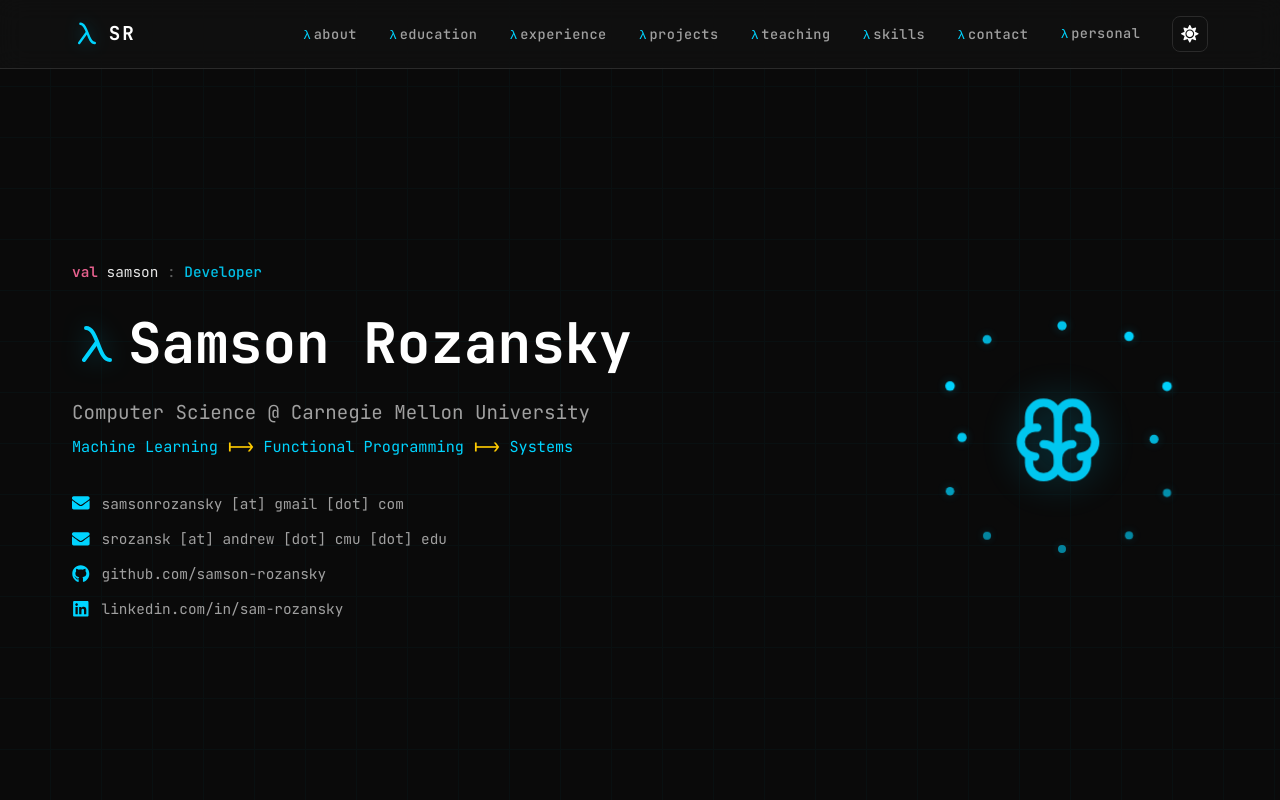
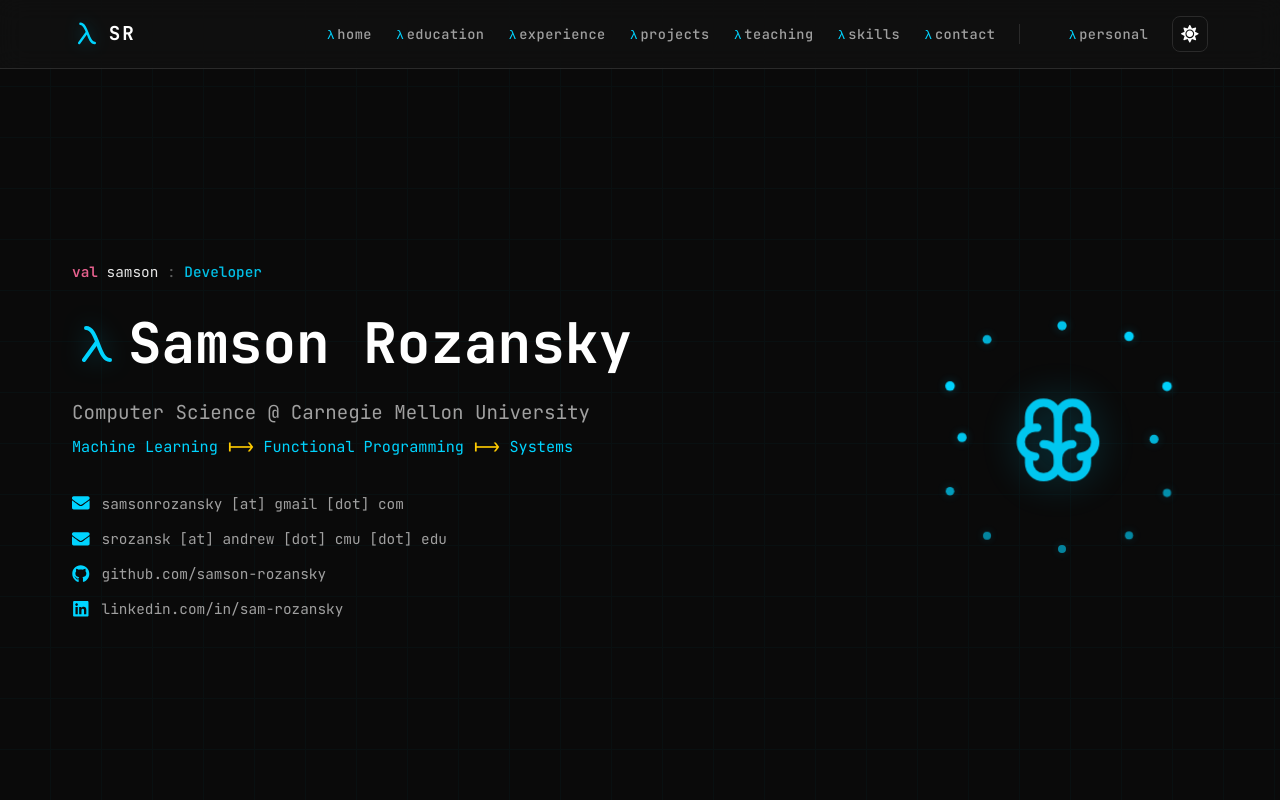
Before and after one commit to samson-rozansky/samson-rozansky.github.io, a React (Vite) app: page / in a window 1280 px wide. Shown: the top 800 px of the page. Built offline with nearby package versions, Linux system fonts and the light colour scheme.

Commit message:
Add animated nav transition between main and personal pages

```diff
--- a/src/App.css
+++ b/src/App.css
@@ -160,7 +160,58 @@
 .nav-links {
   display: flex;
   align-items: center;
-  gap: 2rem;
+  gap: 1.5rem;
+}
+
+.nav-group {
+  display: flex;
+  align-items: center;
+  gap: 1.5rem;
+  overflow: hidden;
+}
+
+.nav-group.main-nav .nav-collapsible {
+  transition: all 0.3s ease, opacity 0.2s ease, transform 0.3s ease;
+  transform-origin: left center;
+}
+
+.nav-group.main-nav.collapsed .nav-collapsible {
+  max-width: 0;
+  opacity: 0;
+  transform: scaleX(0);
+  margin: 0;
+  padding: 0;
+}
+
+.nav-group.personal-nav {
+  transition: all 0.3s ease;
+}
+
+.nav-group.personal-nav .nav-expandable {
+  transition: all 0.3s ease, opacity 0.2s ease 0.1s, transform 0.3s ease;
+  transform-origin: left center;
+}
+
+.nav-group.personal-nav.collapsed {
+  max-width: 0;
+  opacity: 0;
+}
+
+.nav-group.personal-nav.collapsed .nav-expandable {
+  max-width: 0;
+  opacity: 0;
+  transform: scaleX(0);
+}
+
+.nav-divider {
+  width: 1px;
+  height: 20px;
+  background: var(--border-color);
+  transition: opacity 0.3s ease;
+}
+
+.personal-link {
+  transition: all 0.3s ease;
 }
 
 .nav-links a,
--- a/src/App.jsx
+++ b/src/App.jsx
@@ -1,5 +1,5 @@
 import { useState, useEffect } from 'react'
-import { HashRouter, Routes, Route, Link, useLocation } from 'react-router-dom'
+import { HashRouter, Routes, Route, Link, useLocation, useNavigate } from 'react-router-dom'
 import { FaGithub, FaLinkedin, FaEnvelope, FaSun, FaMoon, FaExternalLinkAlt, FaJava } from 'react-icons/fa'
 import { SiPython, SiCplusplus, SiJavascript, SiFlask, SiGit, SiLinux, SiLatex, SiPandas } from 'react-icons/si'
 import { TbLambda, TbBrain, TbWriting, TbChartLine, TbBrandCSharp } from 'react-icons/tb'
@@ -25,34 +25,79 @@
 
 function Header({ isDark, setIsDark }) {
   const location = useLocation()
+  const navigate = useNavigate()
   const isPersonalPage = location.pathname === '/personal'
+  const [isAnimating, setIsAnimating] = useState(false)
+  const [showPersonalNav, setShowPersonalNav] = useState(isPersonalPage)
+
+  useEffect(() => {
+    if (isPersonalPage) {
+      setIsAnimating(true)
+      const timer = setTimeout(() => {
+        setShowPersonalNav(true)
+        setIsAnimating(false)
+      }, 300)
+      return () => clearTimeout(timer)
+    } else {
+      setIsAnimating(true)
+      setShowPersonalNav(false)
+      const timer = setTimeout(() => {
+        setIsAnimating(false)
+      }, 300)
+      return () => clearTimeout(timer)
+    }
+  }, [isPersonalPage])
+
+  const handlePersonalClick = () => {
+    setIsAnimating(true)
+    setTimeout(() => {
+      navigate('/personal')
+    }, 150)
+  }
+
+  const handleHomeClick = () => {
+    setIsAnimating(true)
+    setTimeout(() => {
+      navigate('/')
+    }, 150)
+  }
 
   return (
     <header className="header">
       <nav className="nav">
-        <Link to="/" className="logo">
+        <Link to="/" className="logo" onClick={(e) => { if (isPersonalPage) { e.preventDefault(); handleHomeClick(); }}}>
           <TbLambda className="lambda-icon" />
           <span className="logo-text">SR</span>
         </Link>
         <div className="nav-links">
-          {isPersonalPage ? (
-            <>
-              <Link to="/"><span className="nav-lambda">λ</span>home</Link>
-              <button onClick={() => scrollToSection('personal')} className="nav-btn"><span className="nav-lambda">λ</span>personal</button>
-              <button onClick={() => scrollToSection('insights')} className="nav-btn"><span className="nav-lambda">λ</span>insights</button>
-            </>
-          ) : (
-            <>
-              <button onClick={() => scrollToSection('about')} className="nav-btn"><span className="nav-lambda">λ</span>about</button>
-              <button onClick={() => scrollToSection('education')} className="nav-btn"><span className="nav-lambda">λ</span>education</button>
-              <button onClick={() => scrollToSection('experience')} className="nav-btn"><span className="nav-lambda">λ</span>experience</button>
-              <button onClick={() => scrollToSection('projects')} className="nav-btn"><span className="nav-lambda">λ</span>projects</button>
-              <button onClick={() => scrollToSection('teaching')} className="nav-btn"><span className="nav-lambda">λ</span>teaching</button>
-              <button onClick={() => scrollToSection('skills')} className="nav-btn"><span className="nav-lambda">λ</span>skills</button>
-              <button onClick={() => scrollToSection('contact')} className="nav-btn"><span className="nav-lambda">λ</span>contact</button>
-              <Link to="/personal"><span className="nav-lambda">λ</span>personal</Link>
-            </>
+          <div className={`nav-group main-nav ${isPersonalPage ? 'collapsed' : ''} ${isAnimating ? 'animating' : ''}`}>
+            <button onClick={() => scrollToSection('about')} className="nav-btn"><span className="nav-lambda">λ</span>home</button>
+            <button onClick={() => scrollToSection('education')} className="nav-btn nav-collapsible"><span className="nav-lambda">λ</span>education</button>
+            <button onClick={() => scrollToSection('experience')} className="nav-btn nav-collapsible"><span className="nav-lambda">λ</span>experience</button>
+            <button onClick={() => scrollToSection('projects')} className="nav-btn nav-collapsible"><span className="nav-lambda">λ</span>projects</button>
+            <button onClick={() => scrollToSection('teaching')} className="nav-btn nav-collapsible"><span className="nav-lambda">λ</span>teaching</button>
+            <button onClick={() => scrollToSection('skills')} className="nav-btn nav-collapsible"><span className="nav-lambda">λ</span>skills</button>
+            <button onClick={() => scrollToSection('contact')} className="nav-btn nav-collapsible"><span className="nav-lambda">λ</span>contact</button>
+          </div>
+
+          <div className="nav-divider"></div>
+
+          <div className={`nav-group personal-nav ${!isPersonalPage ? 'collapsed' : ''} ${isAnimating ? 'animating' : ''}`}>
+            {isPersonalPage && (
+              <>
+                <button onClick={handleHomeClick} className="nav-btn"><span className="nav-lambda">λ</span>home</button>
+                <button onClick={() => scrollToSection('interests')} className="nav-btn nav-expandable"><span className="nav-lambda">λ</span>interests</button>
+                <button onClick={() => scrollToSection('insights')} className="nav-btn nav-expandable"><span className="nav-lambda">λ</span>insights</button>
+              </>
+            )}
+          </div>
+
+          {!isPersonalPage && (
+            <button onClick={handlePersonalClick} className="nav-btn personal-link">
+              <span className="nav-lambda">λ</span>personal
+            </button>
           )}
+
           <button
             className="theme-toggle"
             onClick={() => setIsDark(!isDark)}
@@ -443,9 +488,9 @@
 function PersonalPage() {
   return (
     <main className="personal-page">
-      <section id="personal" className="section personal-section-page">
+      <section id="interests" className="section personal-section-page">
         <div className="section-header">
-          <h2><span className="section-keyword">datatype</span> Personal <span className="section-eq">=</span> <span className="type">Me</span> <span className="section-keyword">of</span></h2>
+          <h2><span className="section-keyword">datatype</span> Interests <span className="section-eq">=</span> <span className="type">Me</span> <span className="section-keyword">of</span></h2>
         </div>
         <div className="personal-grid">
           <div className="personal-card favorites-card">
@@ -496,12 +541,6 @@
           </p>
         </div>
       </section>
-
-      <div className="back-home">
-        <Link to="/" className="back-link">
-          <span className="keyword">fun</span> goBack () <span className="section-eq">=</span> Home
-        </Link>
-      </div>
     </main>
   )
 }
```
